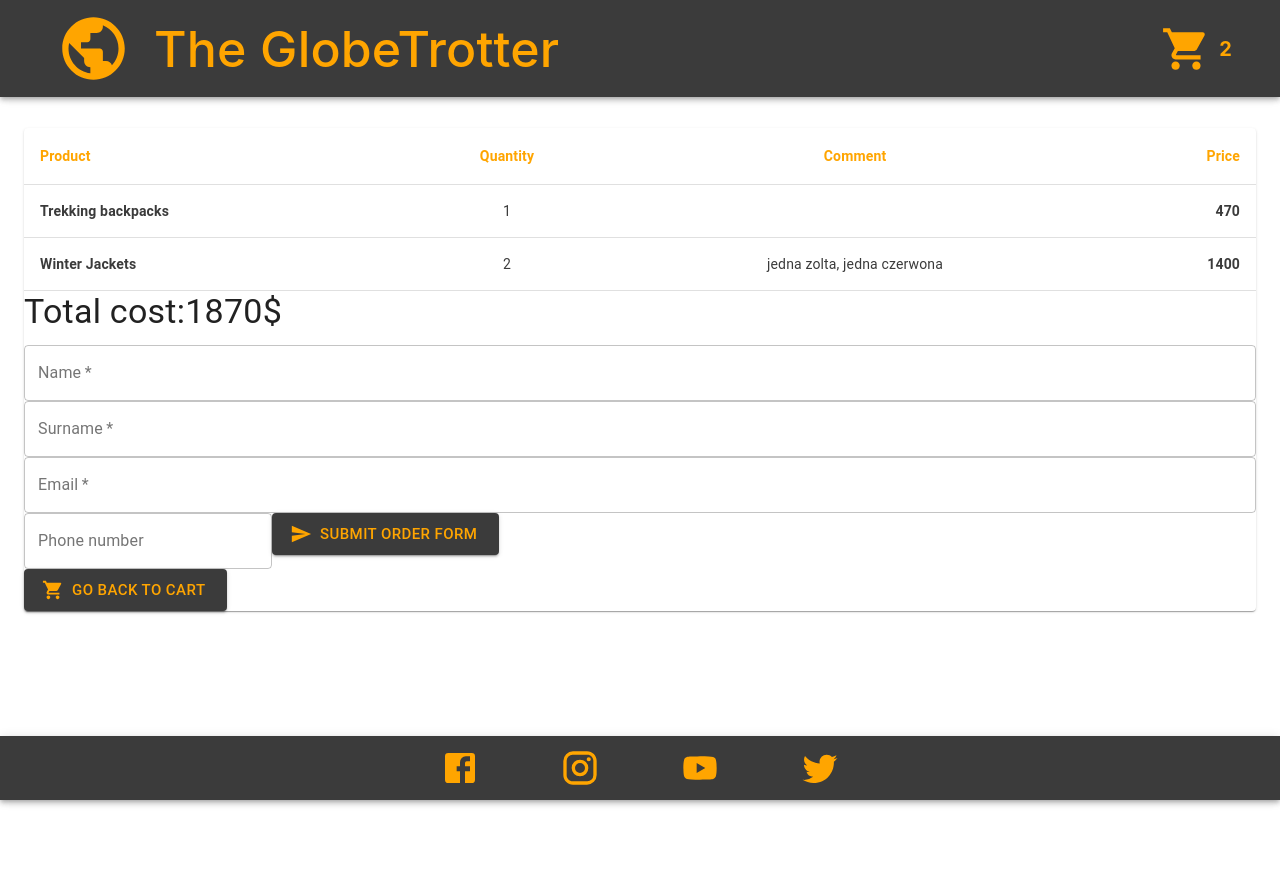
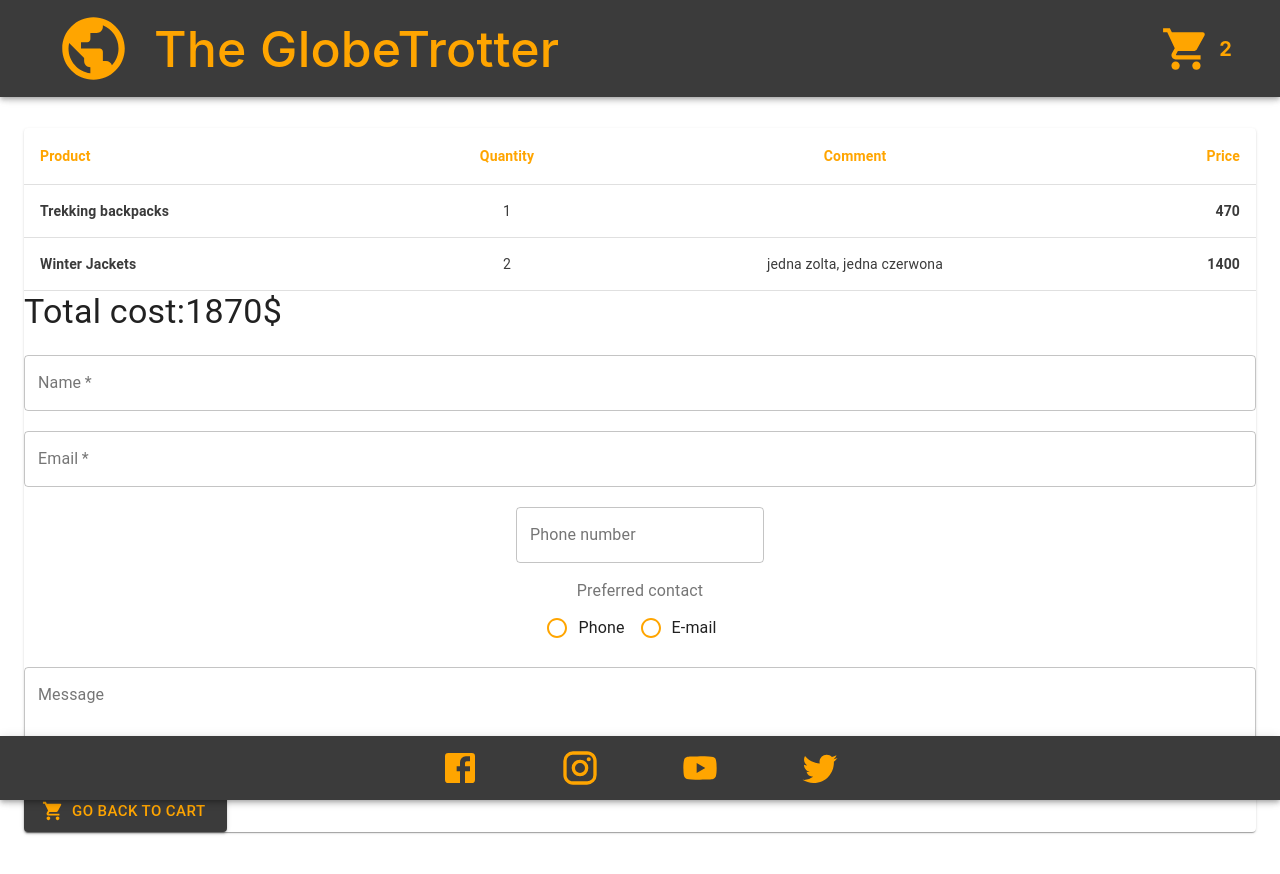
Before and after one commit to piotr-rajtar/globetrotter-shop, a React (Create React App) app: page /order in a window 1280 px wide. Shown: the top 874 px of the page. Before the commit the page ends 800 px from the top, so only its background shows below. Built offline with nearby package versions, Linux system fonts and the light colour scheme.

Commit message:
Restructure OrderForm component and apply styles

```diff
--- a/src/components/features/OrderForm/OrderForm.js
+++ b/src/components/features/OrderForm/OrderForm.js
@@ -7,13 +7,17 @@ import PropTypes from 'prop-types';
 import styles from './OrderForm.module.scss';
 
 import TextField from '@material-ui/core/TextField';
-import Button from '@material-ui/core/Button';
-import SendIcon from '@material-ui/icons/Send';
+import Radio from '@material-ui/core/Radio';
+import RadioGroup from '@material-ui/core/RadioGroup';
+import FormControlLabel from '@material-ui/core/FormControlLabel';
+import FormLabel from '@material-ui/core/FormLabel';
 
-const Component = ({submitForm, orderData, setOrderDate, handleChange}) => (
+
+const Component = ({submitForm, orderData, handleChange, formId}) => (
   <form
-    className={styles.form}
+    className={styles.root}
     onSubmit={submitForm}
+    id={formId}
   >
     <TextField
       id='name'
@@ -28,19 +32,7 @@ const Component = ({submitForm, orderData, setOrderDate, handleChange}) => (
       onChange={handleChange}
       value={orderData.name}
     />
-    <TextField
-      id='surname'
-      label='Surname'
-      variant='outlined'
-      InputProps={{
-        minLength: 10,
-      }}
-      required
-      fullWidth
-      className={styles.formFieldFullWidth}
-      onChange={handleChange}
-      value={orderData.surname}
-    />
+
     <TextField
       id='email'
       label='Email'
@@ -52,34 +44,65 @@ const Component = ({submitForm, orderData, setOrderDate, handleChange}) => (
       onChange={handleChange}
       value={orderData.email}
     />
+
     <TextField
-      id='telephone'
+      id='phone'
       label='Phone number'
       variant='outlined'
       type='tel'
       className={styles.formFieldPartialWidth}
       onChange={handleChange}
-      value={orderData.telephone}
+      value={orderData.phone}
     />
-    <Button
-      variant='contained'
-      color='primary'
-      size='large'
-      className={styles.button}
-      type='submit'
-      onClick={setOrderDate}
-      startIcon={<SendIcon />}
+
+    <FormLabel component="legend" className={styles.radioLegend}>Preferred contact</FormLabel>
+    <RadioGroup
+      row
+      id="preferredContact"
+      onChange={handleChange}
+      value={orderData.preferredContact}
     >
-      SUBMIT ORDER FORM
-    </Button>
+      <FormControlLabel
+        name='preferredContact'
+        value="phone"
+        control={<Radio color="primary" />}
+        label="Phone"
+        labelPlacement="end"
+        className={styles.radioButtons}
+      />
+      <FormControlLabel
+        name='preferredContact'
+        value="email"
+        control={<Radio color="primary" />}
+        label="E-mail"
+        labelPlacement="end"
+        className={styles.radioButtons}
+      />
+    </RadioGroup>
+
+    <TextField
+      name='message'
+      label='Message'
+      variant='outlined'
+      multiline
+      rows={4}
+      rowsMax={4}
+      inputProps={{
+        maxLength: 100,
+      }}
+      className={styles.formFieldFullWidth}
+      onChange={handleChange}
+      value={orderData.message}
+    />
+
   </form>
 );
 
 Component.propTypes = {
   submitForm: PropTypes.func,
   orderData: PropTypes.object,
-  setOrderDate: PropTypes.func,
   handleChange: PropTypes.func,
+  formId: PropTypes.string,
 };
 
 // const mapStateToProps = state => ({
--- a/src/components/features/OrderForm/OrderForm.module.scss
+++ b/src/components/features/OrderForm/OrderForm.module.scss
@@ -1,13 +1,27 @@
 @import '../../../styles/settings.scss';
 
-// .root {
-// }
-
-.button {
-  color: orange;
+.root {
+  display: flex;
+  justify-content: center;
+  flex-wrap: wrap;
 }
 
-.button:hover {
-  color: orange;
-  text-decoration: none;
+.formFieldFullWidth {
+  width: 100%;
+  margin: 10px 0;
 }
+
+.formFieldPartialWidth {
+  margin: 10px 0;
+}
+
+.radioLegend {
+  text-align: center;
+  margin-top: 10px;
+}
+
+.radioButtons {
+    span:first-of-type {
+      color:$main-color;
+    }
+}
```
